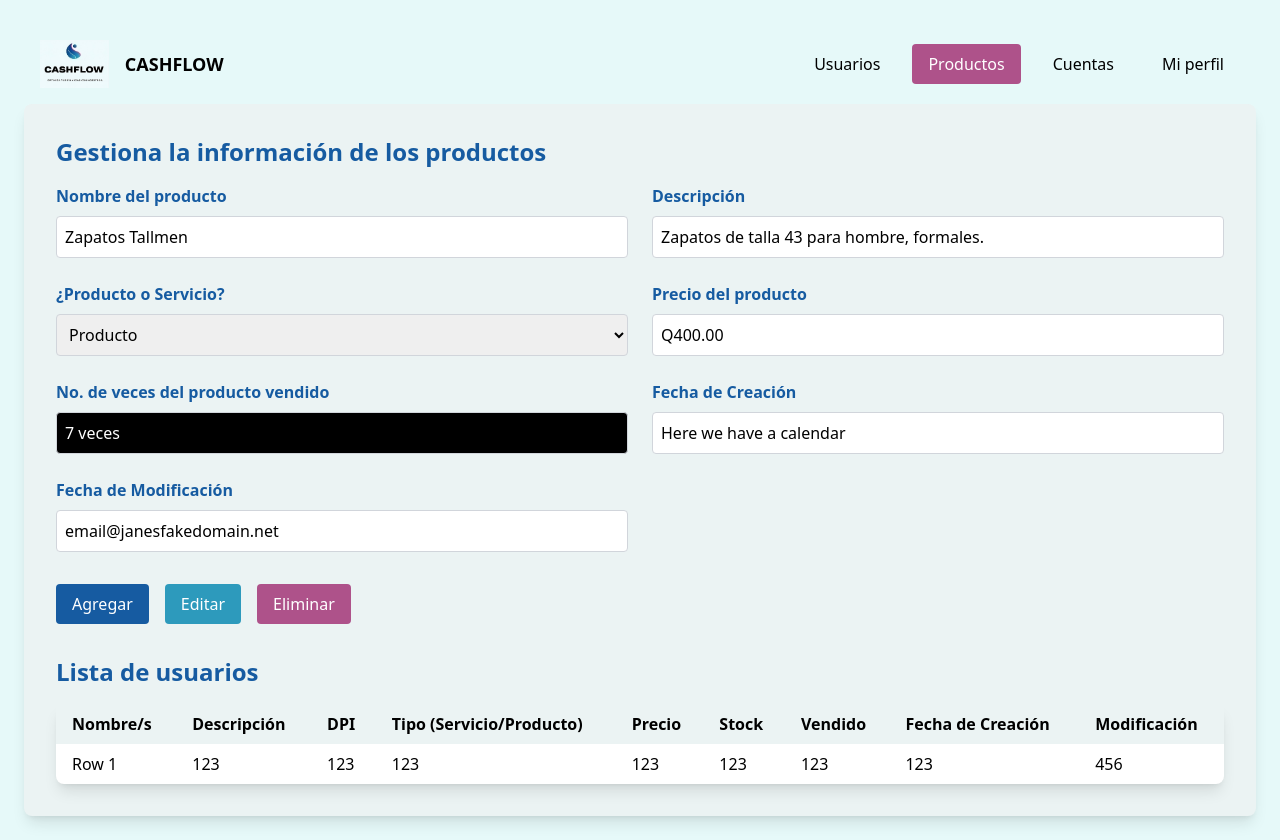
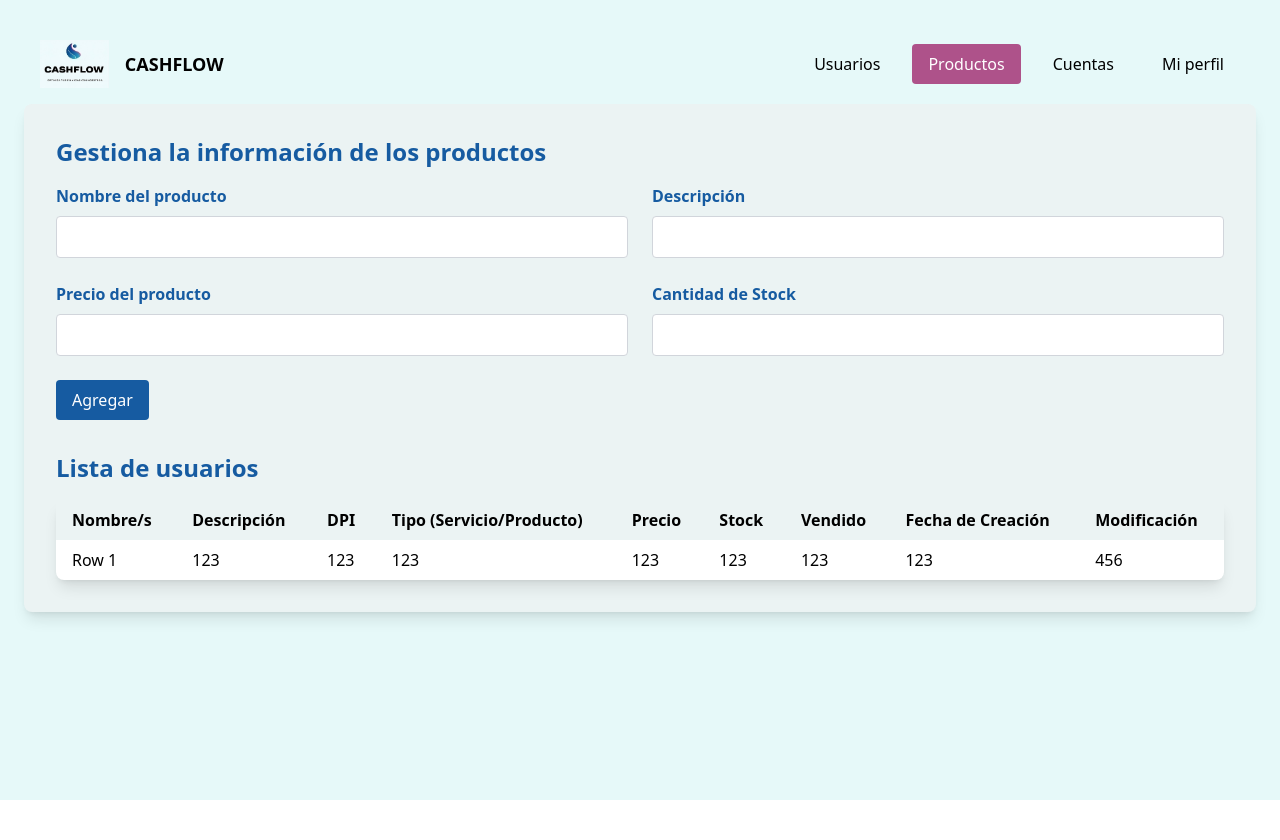
Before and after one commit to Chejinos-Kinal/online-bank-frontend, a React (Vite) app: page /productsAdmin in a window 1280 px wide. After the commit the page ends 800 px from the top, so only its background shows below. Built offline with nearby package versions, Linux system fonts and the light colour scheme.

Commit message:
Add products done.

```diff
--- a/src/components/HomePage/HomePageClient.jsx
+++ b/src/components/HomePage/HomePageClient.jsx
@@ -1,6 +1,8 @@
 import React from 'react';
 import account from '../../../src/assets/account.jpeg';
 import logo from '../../../src/assets/logo.jpeg';
+
+import { Link } from 'react-router-dom';
 
 export const HomePageClient = () => {
   return (
@@ -18,12 +20,12 @@ export const HomePageClient = () => {
           >
             Cuenta
           </a>
-          <a
-            href="#"
+          <Link
+            to="/productsClient/showProducts"
             className="text-black px-4 py-2 rounded hover:bg-custom-lightblue hover:text-white"
           >
             Ver productos
-          </a>
+          </Link>
           <a
             href="#"
             className="text-black px-4 py-2 rounded hover:bg-custom-lightblue hover:text-white"
--- a/src/components/Products/ProductsAdmin.jsx
+++ b/src/components/Products/ProductsAdmin.jsx
@@ -1,6 +1,129 @@
-import React from 'react';
+import React, { useState } from 'react';
 import logo from '../../../src/assets/logo.jpeg';
+
+import { Input } from './Input.jsx';
+import { Link } from 'react-router-dom';
+import { useSaveProducts } from '../../shared/Hooks/Products/useSaveProducts.jsx';
+
 export const ProductsAdmin = () => {
+  const { addProducts, isLoading } = useSaveProducts();
+
+  const [formData, setFormData] = useState({
+    name: {
+      value: '',
+      isValid: false,
+      showError: false,
+    },
+    description: {
+      value: '',
+      isValid: false,
+      showError: false,
+    },
+    price: {
+      value: '',
+      isValid: false,
+      showError: false,
+    },
+    stock: {
+      value: '',
+      isValid: false,
+      showError: false,
+    } /* ,
+      category: {
+        value: '',
+        isValid: false,
+        showError: false
+      } */,
+  });
+  const onValueChange = (value, field) => {
+    setFormData((prevData) => ({
+      ...prevData,
+      [field]: {
+        ...prevData[field],
+        value,
+      },
+    }));
+  };
+
+  const handleValidationOnBlur = (value, field) => {
+    let isValid = false;
+    switch (field) {
+      case 'name':
+        isValid = value.length > 0;
+        break;
+      case 'description':
+        isValid = value.length > 0;
+        break;
+      case 'price':
+        isValid = value.length > 0;
+        break;
+      case 'stock':
+        isValid = value.length > 0;
+        break;
+      /* case 'category':
+        isValid = value.length > 0
+        break */
+      default:
+        break;
+    }
+
+    setFormData((prevData) => ({
+      ...prevData,
+      [field]: {
+        ...prevData[field],
+        isValid,
+        showError: !isValid,
+      },
+    }));
+  };
+
+  const handleSubmit = async (e) => {
+    e.preventDefault();
+    addProducts(
+      formData.name.value,
+      formData.description.value,
+      formData.price.value,
+      formData.stock.value /* ,
+      formData.category.value */,
+    );
+
+    //Reset the form data
+    setFormData({
+      name: {
+        value: '',
+        isValid: false,
+        showError: false,
+      },
+      description: {
+        value: '',
+        isValid: false,
+        showError: false,
+      },
+      price: {
+        value: '',
+        isValid: false,
+        showError: false,
+      },
+      stock: {
+        value: '',
+        isValid: false,
+        showError: false,
+      } /* ,
+      category: {
+        value: '',
+        isValid: false,
+        showError: false
+      } */,
+    });
+  };
+
+  const isSubmitButtonDisable =
+    !formData.name.isValid ||
+    !formData.description.isValid ||
+    !formData.price.isValid ||
+    !formData.stock.isValid; /* ||
+     !formData.category.isValid */
+
   return (
     <div className="bg-custom-mint min-h-screen p-6">
       <header className="flex items-center justify-between p-4">
@@ -40,7 +163,7 @@ export const ProductsAdmin = () => {
         <h2 className="text-custom-blue text-2xl font-semibold mb-4">
           Gestiona la información de los productos
         </h2>
-        <form className="grid grid-cols-2 gap-6 mb-8">
+        <form onSubmit={handleSubmit} className="grid grid-cols-2 gap-6 mb-8">
           <div className="col-span-1">
             <label
               className="block text-custom-blue font-semibold mb-2"
@@ -48,11 +171,15 @@ export const ProductsAdmin = () => {
             >
               Nombre del producto
             </label>
-            <input
+            <Input
+              field="name"
               type="text"
-              id="productName"
+              value={formData.name.value}
+              onChangeHandler={onValueChange}
+              onBlurHandler={handleValidationOnBlur}
+              showErrorMessage={formData.name.showError}
               className="w-full p-2 border border-gray-300 rounded"
-              defaultValue="Zapatos Tallmen"
+              /* defaultValue="Zapatos Tallmen" */
             />
           </div>
           <div className="col-span-1">
@@ -62,14 +189,17 @@ export const ProductsAdmin = () => {
             >
               Descripción
             </label>
-            <input
+            <Input
+              field="description"
               type="text"
-              id="description"
+              value={formData.description.value}
+              onChangeHandler={onValueChange}
+              onBlurHandler={handleValidationOnBlur}
+              showErrorMessage={formData.description.showError}
               className="w-full p-2 border border-gray-300 rounded"
-              defaultValue="Zapatos de talla 43 para hombre, formales."
             />
           </div>
-          <div className="col-span-1">
+          {/* <div className="col-span-1">
             <label
               className="block text-custom-blue font-semibold mb-2"
               htmlFor="type"
@@ -83,7 +213,7 @@ export const ProductsAdmin = () => {
               <option>Producto</option>
               <option>Servicio</option>
             </select>
-          </div>
+          </div> */}
           <div className="col-span-1">
             <label
               className="block text-custom-blue font-semibold mb-2"
@@ -91,14 +221,52 @@ export const ProductsAdmin = () => {
             >
               Precio del producto
             </label>
-            <input
+            <Input
+              field="price"
               type="text"
-              id="price"
+              value={formData.price.value}
+              onChangeHandler={onValueChange}
+              onBlurHandler={handleValidationOnBlur}
+              showErrorMessage={formData.price.showError}
               className="w-full p-2 border border-gray-300 rounded"
-              defaultValue="Q400.00"
+              /* defaultValue="Q400.00" */
             />
           </div>
           <div className="col-span-1">
+            <label
+              className="block text-custom-blue font-semibold mb-2"
+              htmlFor="price"
+            >
+              Cantidad de Stock
+            </label>
+            <Input
+              field="stock"
+              type="text"
+              value={formData.stock.value}
+              onChangeHandler={onValueChange}
+              onBlurHandler={handleValidationOnBlur}
+              showErrorMessage={formData.stock.showError}
+              className="w-full p-2 border border-gray-300 rounded"
+            />
+          </div>
+
+          {/* <div className="col-span-1">
+            <label
+              className="block text-custom-blue font-semibold mb-2"
+              htmlFor="type"
+            >
+              Categoría
+            </label>
+            <select
+              id="type"
+              className="w-full p-2 border border-gray-300 rounded"
+            >
+              <option>Sports</option>
+              <option>General</option>
+            </select>
+          </div> */}
+
+          {/* <div className="col-span-1">
             <label
               className="block text-custom-blue font-semibold mb-2"
               htmlFor="soldCount"
@@ -112,15 +280,15 @@ export const ProductsAdmin = () => {
               defaultValue="7 veces"
               readOnly
             />
-          </div>
-          <div className="col-span-1">
+          </div> */}
+          {/* <div className="col-span-1">
             <label
               className="block text-custom-blue font-semibold mb-2"
               htmlFor="creationDate"
             >
               Fecha de Creación
             </label>
-            <input
+            <Input
               type="text"
               id="creationDate"
               className="w-full p-2 border border-gray-300 rounded"
@@ -140,19 +308,24 @@ export const ProductsAdmin = () => {
               className="w-full p-2 border border-gray-300 rounded"
               defaultValue="email@janesfakedomain.net"
             />
-          </div>
-        </form>
-        <div className="flex space-x-4">
-          <button className="bg-custom-blue text-white py-2 px-4 rounded">
-            Agregar
-          </button>
-          <button className="bg-custom-lightblue text-white py-2 px-4 rounded">
+          </div> */}
+
+          <div className="flex space-x-4">
+            <button
+              type="submit"
+              /* disabled= {isSubmitButtonDisable} */ className="bg-custom-blue text-white py-2 px-4 rounded"
+            >
+              Agregar
+            </button>
+            {/*  <button className="bg-custom-lightblue text-white py-2 px-4 rounded">
             Editar
           </button>
           <button className="bg-custom-pink text-white py-2 px-4 rounded">
             Eliminar
-          </button>
-        </div>
+          </button> */}
+          </div>
+        </form>
+
         <div className="mt-8">
           <h2 className="text-custom-blue text-2xl font-semibold mb-4">
             Lista de usuarios
--- a/src/components/Products/ProductsClient.jsx
+++ b/src/components/Products/ProductsClient.jsx
@@ -3,6 +3,8 @@ import logo from '../../../src/assets/logo.jpeg';
 import computer from '../../../src/assets/computer.jpg';
 
 import { useState } from 'react';
+
+import { Link } from 'react-router-dom';
 
 export const ProductsClient = ({ products = [] }) => {
   console.log(products);
@@ -32,12 +34,12 @@ export const ProductsClient = ({ products = [] }) => {
           <span className="text-black text-lg font-bold">CASHFLOW</span>
         </div>
         <div className="flex space-x-4">
-          <a
-            href="#"
+          <Link
+            to="/"
             className="text-black px-4 py-2 rounded hover:bg-custom-lightblue hover:text-white"
           >
             Cuenta
-          </a>
+          </Link>
           <a
             href="#"
             className="text-white bg-custom-pink px-4 py-2 rounded hover:bg-custom-lightblue hover:text-white"
--- a/src/components/Products/input.jsx
+++ b/src/components/Products/input.jsx
@@ -0,0 +1,50 @@
+export const Input = ({
+  field,
+  label,
+  value,
+  onChangeHandler,
+  type,
+  showErrorMessage,
+  validationMessage,
+  onBlurHandler,
+  className,
+  defaultValue,
+  textarea,
+}) => {
+  const handleValueChange = (e) => {
+    onChangeHandler(e.target.value, field);
+  };
+
+  const handleInputBlur = (e) => {
+    onBlurHandler(e.target.value, field);
+  };
+
+  return (
+    <>
+      <div className="auth-form-label">
+        <span>{label}</span>
+      </div>
+      {textarea ? (
+        <textarea
+          value={value}
+          rows={5}
+          style={{ maxWidth: '400px' }}
+          onChange={handleValueChange}
+          onBlur={handleInputBlur}
+          className={className}
+          defaultValue={defaultValue}
+        />
+      ) : (
+        <input
+          type={type}
+          value={value || ''}
+          onChange={handleValueChange}
+          onBlur={handleInputBlur}
+          className={className}
+          defaultValue={defaultValue}
+        />
+      )}
+      <span>{showErrorMessage && validationMessage}</span>
+    </>
+  );
+};
--- a/src/output.css
+++ b/src/output.css
@@ -724,6 +724,11 @@ video {
   border-color: rgb(209 213 219 / var(--tw-border-opacity));
 }
 
+.border-red-500 {
+  --tw-border-opacity: 1;
+  border-color: rgb(239 68 68 / var(--tw-border-opacity));
+}
+
 .bg-black {
   --tw-bg-opacity: 1;
   background-color: rgb(0 0 0 / var(--tw-bg-opacity));
--- a/src/services/products.service.js
+++ b/src/services/products.service.js
@@ -16,9 +16,13 @@ export const getProductsRequest = async () => {
   }
 };
 
-export const addProductRequest = async () => {
+export const addProductRequest = async (data) => {
   try {
+    return await apiClient.post('/user/add/product', data);
   } catch (err) {
-    error: true, err;
+    return {
+      error: true,
+      err,
+    };
   }
 };
--- a/src/shared/Hooks/Products/useGetProducts.jsx
+++ b/src/shared/Hooks/Products/useGetProducts.jsx
@@ -18,10 +18,10 @@ export const useGetProducts = () => {
       return toast.error(
         response?.err?.response?.data?.msg ||
           response?.err?.data?.msg ||
-          'Error al obtener las habitaciones.',
+          'Error al obtener las productos.',
       );
     } else {
-      toast.success('Hoteles obtenidos correctamente.');
+      toast.success('Productos obtenidos correctamente.');
     }
 
     console.log(response);
--- /dev/null
+++ b/src/shared/Hooks/Products/useSaveProducts.jsx
@@ -0,0 +1,53 @@
+import { useState } from 'react';
+import toast from 'react-hot-toast';
+import { addProductRequest } from '../../../services/products.service';
+
+export const useSaveProducts = () => {
+  const [isLoading, setIsLoading] = useState(false);
+
+  const addProducts = async (
+    name,
+    description,
+    price,
+    stock /* , category */,
+  ) => {
+    setIsLoading(true);
+    const product = {
+      name,
+      description,
+      price,
+      stock /* ,
+      category */,
+    };
+
+    try {
+      const response = await addProductRequest(product);
+
+      if (response.error) {
+        if (response?.err?.response?.data?.errors) {
+          let arr = response?.err?.response?.data?.errors;
+          for (const error of arr) {
+            toast.error(error.msg);
+          }
+        } else {
+          toast.error(
+            response?.err?.response?.data?.msg ||
+              response?.err?.data?.msg ||
+              'Error al agregar producto.',
+          );
+        }
+      } else {
+        toast.success('Producto agregado correctamente');
+      }
+    } catch (err) {
+      toast.error('Error al agregar producto.');
+    } finally {
+      setIsLoading(false);
+    }
+  };
+
+  return {
+    addProducts,
+    isLoading,
+  };
+};
```
